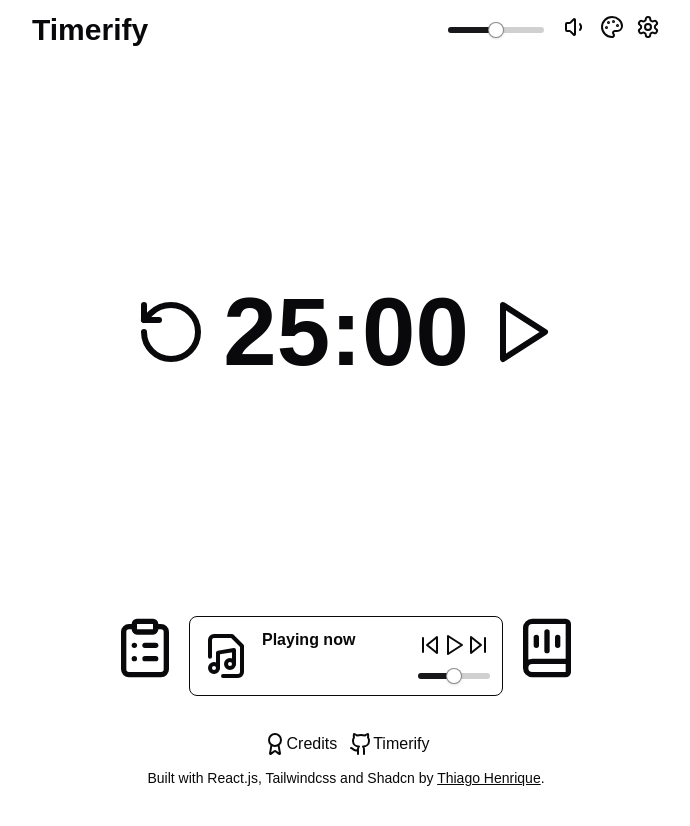
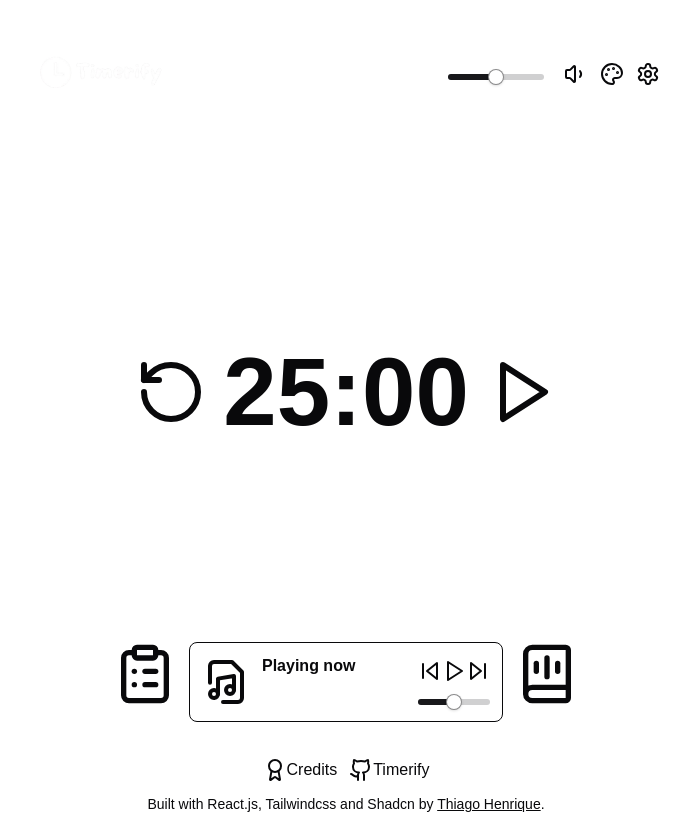
Before and after one commit to ythiago03/timerify, a Next.js app: page / in a window 1280 px wide. Shown: the whole page, without its empty margins (294-984 px from the left). Before the commit the page ends 800 px from the top, so only its background shows below. Built offline with nearby package versions, Linux system fonts and the light colour scheme.

Commit message:
:sparkles: feat: add dark and light logo

```diff
--- a/src/app/page.tsx
+++ b/src/app/page.tsx
@@ -1,16 +1,17 @@
 "use client";
+
+import { useEffect, useState } from "react";
+import Link from "next/link";
+
+import { GlobalAudioProvider } from "@/context/GlobalAudioContext";
 
 import SoundCards from "@/components/template/SoundCards";
 import Tasks from "@/components/template/Tasks";
 import Timer from "@/components/Timer";
-import GithubIcon from "/assets/github.svg";
-
-import { GlobalAudioProvider } from "@/context/GlobalAudioContext";
-import { Award, BookAudio, ClipboardList, Github } from "lucide-react";
-import { useEffect, useState } from "react";
-import Link from "next/link";
 import Youtube from "@/components/template/Youtube";
 import Header from "@/components/template/Header";
+
+import { Award, BookAudio, ClipboardList, Github } from "lucide-react";
 
 export default function Home() {
 	const [showTasks, setShowTasks] = useState<"visible" | "invisible">(
@@ -130,7 +131,7 @@ export default function Home() {
 					<section className="flex flex-col items-center gap-3">
 						<div className="flex gap-3">
 							<Link
-								href="https://github.com/ythiago03/timerify/tree/create-docs?tab=readme-ov-file#-cr%C3%A9ditos-dos-%C3%A1udios"
+								href="https://github.com/ythiago03/timerify?tab=readme-ov-file#-cr%C3%A9ditos-dos-%C3%A1udios"
 								target="_blank"
 								className="flex"
 							>
--- a/src/components/template/Header.tsx
+++ b/src/components/template/Header.tsx
@@ -8,12 +8,10 @@ import {
 	SheetTrigger,
 } from "../ui/sheet";
 import Themes from "./Themes";
-import { useState, type Dispatch, type SetStateAction } from "react";
-import { Input } from "../ui/input";
+import { useEffect, useState, type Dispatch, type SetStateAction } from "react";
 import {
 	InputOTP,
 	InputOTPGroup,
-	InputOTPSeparator,
 	InputOTPSlot,
 } from "@/components/ui/input-otp";
 import { Button } from "../ui/button";
@@ -23,11 +21,12 @@ interface HeaderProps {
 	changeTimer: Dispatch<SetStateAction<number>>;
 }
 
-const Header = ({ toggleTheme, changeTimer }: HeaderProps) => {
+const Header = ({ toggleTheme: changeTheme, changeTimer }: HeaderProps) => {
 	const [updatedTimer, setUpdatedTimer] = useState<string>("2500");
 	const [updatedTimerError, setUpdatedTimerError] = useState<string | null>(
 		null,
 	);
+	const [darkLogo, setDarkLogo] = useState<boolean>(false);
 
 	const validateTime = (): boolean => {
 		setUpdatedTimerError(null);
@@ -64,10 +63,31 @@ const Header = ({ toggleTheme, changeTimer }: HeaderProps) => {
 		const convertedNewTime = minutes * 60 + seconds;
 		changeTimer(convertedNewTime);
 	};
+
+	const toggleTheme = (theme: string, background?: string): void => {
+		if (theme === "light") {
+			setDarkLogo(true);
+			changeTheme(theme, background);
+			return;
+		}
+		setDarkLogo(false);
+		changeTheme(theme, background);
+	};
+
 	return (
 		<header className="w-full flex justify-center p-3">
 			<div className="flex w-full px-1 lg:px-0 lg:w-1/2 justify-between items-center ">
-				<h1 className="text-3xl font-bold">Timerify</h1>
+				{darkLogo ? (
+					<img src="/assets/logo-dark.svg" alt="Logo" width={130} height={80} />
+				) : (
+					<img
+						src="/assets/logo-light.svg"
+						alt="Logo"
+						width={130}
+						height={80}
+					/>
+				)}
+
 				<ul className="flex gap-3">
 					<li className="flex gap-5">
 						<GlobalSoundControl />
```
Also changed, not shown: public/assets/logo-dark.svg (added), public/assets/logo-light.svg (added).
